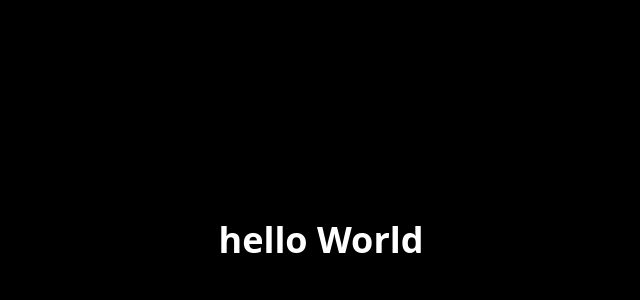
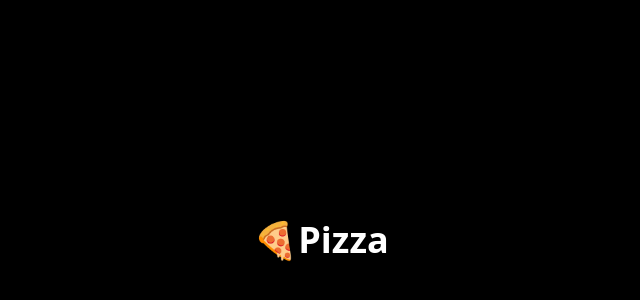
Before and after one commit to StuartNode/StuartReact, a React (Vite) app: page /pizza in a window 1280 px wide. Shown: the part 160-460 px from the top of the page, without its empty margins (319-959 px from the left). Built offline with nearby package versions, Linux system fonts and the light colour scheme.

Commit message:
feat: pizza page

```diff
--- a/package.json
+++ b/package.json
@@ -13,6 +13,7 @@
     "@tailwindcss/vite": "^4.1.18",
     "react": "^19.2.0",
     "react-dom": "^19.2.0",
+    "react-router-dom": "^7.18.1",
     "tailwindcss": "^4.1.18"
   },
   "devDependencies": {
--- a/src/App.jsx
+++ b/src/App.jsx
@@ -1,13 +1,14 @@
+import { Routes, Route} from "react-router-dom";
+import Pizza from "./pages/pizza.jsx";
+import Home from "./pages/home.jsx";
 
 function App() {
-
-    return(
-      <body className="h-screen flex items-center justify-center bg-black">
-        <div>
-            <p className="text-white text-4xl font-semibold">hello World</p>
-        </div>
-      </body>
-    );
+    return (
+        <Routes>
+            <Route path="/" element={<Home />} />
+            <Route path="/pizza" element={<Pizza />} />
+        </Routes>
+    )
 }
 
 export default App
--- a/src/main.jsx
+++ b/src/main.jsx
@@ -1,10 +1,11 @@
 import './index.css'
 import React from 'react'
 import ReactDOM from 'react-dom/client'
+import { BrowserRouter } from "react-router-dom";
 import App from './App'
 
 ReactDOM.createRoot(document.getElementById('root')).render(
-  <React.StrictMode>
-    <App />
-  </React.StrictMode>
+  <BrowserRouter>
+      <App />
+  </BrowserRouter>
 )
--- /dev/null
+++ b/src/pages/home.jsx
@@ -0,0 +1,9 @@
+export default function Home() {
+    return (
+        <body className="h-screen flex items-center justify-center bg-black">
+        <div>
+            <p className="text-white text-4xl font-semibold">Hello World</p>
+        </div>
+        </body>
+    )
+}
--- /dev/null
+++ b/src/pages/pizza.jsx
@@ -0,0 +1,9 @@
+export default function Pizza() {
+    return (
+        <body className="h-screen flex items-center justify-center bg-black">
+            <div>
+                <h1 className="text-white text-4xl font-semibold">🍕Pizza</h1>
+            </div>
+        </body>
+    )
+}
```
Also changed, not shown: 1 other file (tests, documents, lock files or other folders).
